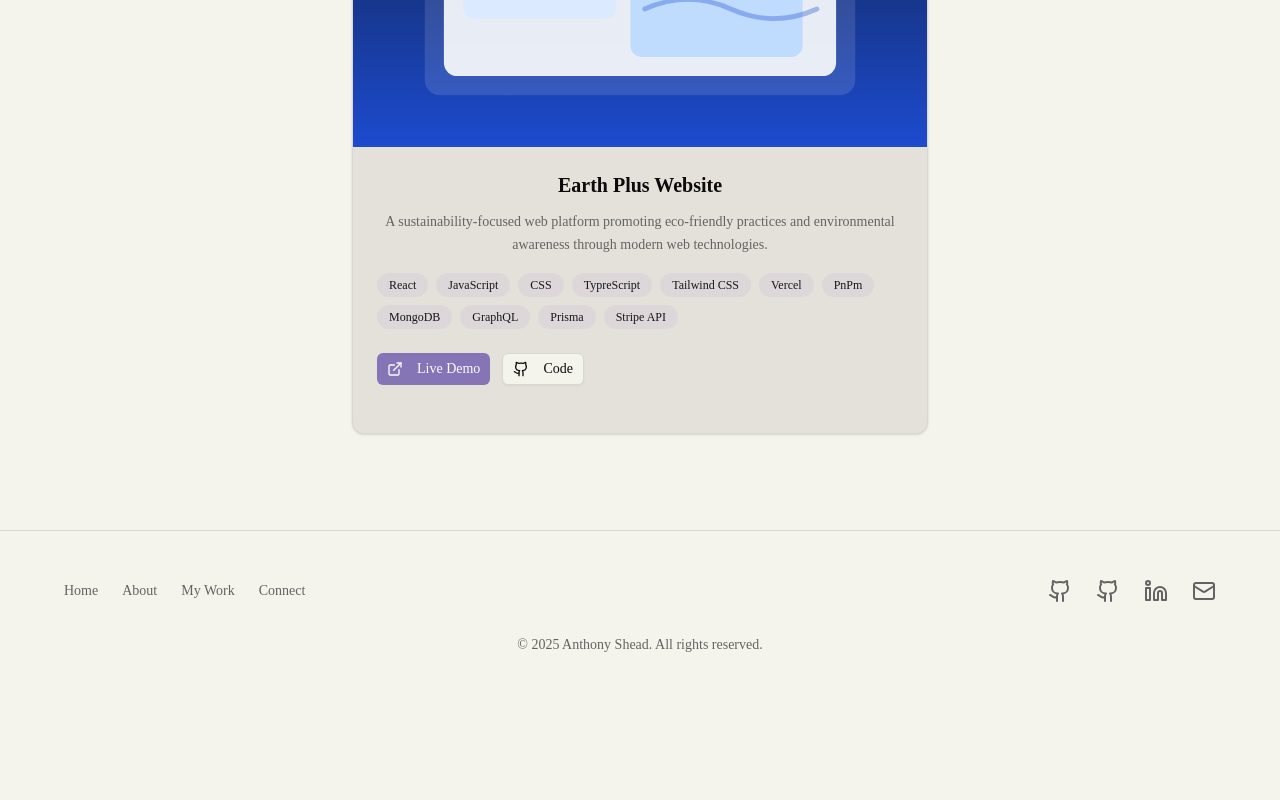
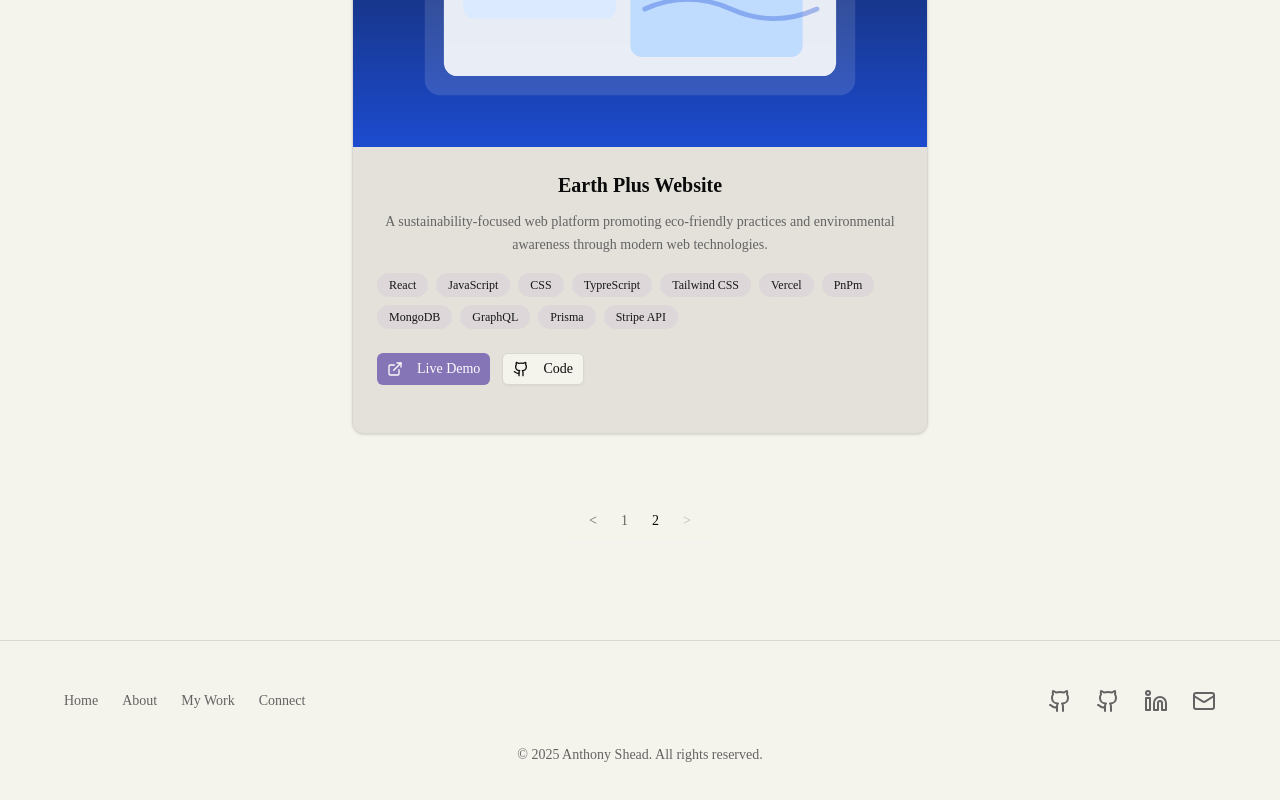
Before and after one commit to Drakeze/Portfolio, a Next.js app: page /projects/company/earth-plus in a window 1280 px wide. Shown: the part 1120-1920 px from the top of the page. Before the commit the page ends 1823 px from the top, so only its background shows below. Built offline with nearby package versions, Linux system fonts and the light colour scheme.

Commit message:
Add company pagination and remove test scripts
Implemented numeric and arrow-based pagination for company project pages, allowing navigation between companies. Removed unused test-db.js and test-mongo-direct.js scripts.

```diff
--- a/app/projects/company/[slug]/page.tsx
+++ b/app/projects/company/[slug]/page.tsx
@@ -30,6 +30,14 @@ export default function CompanyPage({ params }: CompanyPageProps) {
   const company = companies[index]
   const description = descriptions[index]
 
+  const prevCompany = companies[index - 1]
+  const nextCompany = companies[index + 1]
+
+  const prevSlug = prevCompany ? slugify(prevCompany.title) : null
+  const nextSlug = nextCompany ? slugify(nextCompany.title) : null
+
+  const allSlugs = companies.map((c) => slugify(c.title))
+
   return (
     <div className="flex flex-col items-center text-center">
       {/* Company Title */}
@@ -55,6 +63,61 @@ export default function CompanyPage({ params }: CompanyPageProps) {
       <div className="w-full max-w-xl">
         <ProjectCard project={company} variant="detailed" />
       </div>
+
+      {/* Company Pagination */}
+      <nav
+        className="mt-16 flex justify-center"
+        aria-label="Company pagination"
+      >
+        <div className="inline-flex items-center gap-6 rounded-lg border border-muted px-6 py-3 text-sm text-muted-foreground">
+
+          {/* Previous Arrow */}
+          {prevSlug ? (
+            <a
+              href={`/projects/company/${prevSlug}`}
+              className="hover:text-foreground transition"
+              aria-label="Previous company"
+            >
+              &lt;
+            </a>
+          ) : (
+            <span className="opacity-40">&lt;</span>
+          )}
+
+          {/* Numeric Links */}
+          {allSlugs.map((companySlug, i) => {
+            const isActive = companySlug === slug
+
+            return (
+              <a
+                key={companySlug}
+                href={`/projects/company/${companySlug}`}
+                aria-current={isActive ? "page" : undefined}
+                className={`transition ${
+                  isActive
+                    ? "text-foreground font-medium"
+                    : "hover:text-foreground"
+                }`}
+              >
+                {i + 1}
+              </a>
+            )
+          })}
+
+          {/* Next Arrow */}
+          {nextSlug ? (
+            <a
+              href={`/projects/company/${nextSlug}`}
+              className="hover:text-foreground transition"
+              aria-label="Next company"
+            >
+              &gt;
+            </a>
+          ) : (
+            <span className="opacity-40">&gt;</span>
+          )}
+        </div>
+      </nav>
     </div>
   )
 }
--- a/app/projects/company/page.tsx
+++ b/app/projects/company/page.tsx
@@ -1,6 +1,4 @@
 import type { Metadata } from "next"
-import { descriptions } from "@/lib/description"
-import { ProjectCard } from "@/components/sections/project-card"
 import { companies } from "@/lib/companies"
 import { siteConfig } from "@/lib/seo"
 
@@ -9,7 +7,18 @@ export const metadata: Metadata = {
   description: "A selection of companies I started and am currently building.",
 }
 
+function slugify(title: string) {
+  return title
+    .toLowerCase()
+    .replace(" website", "")
+    .replace(/\s+/g, "-")
+}
+
 export default function CompanyProjectsPage() {
+  const companySlugs = companies.map((company) => slugify(company.title))
+  const firstSlug = companySlugs[0]
+  const lastSlug = companySlugs[companySlugs.length - 1]
+
   return (
     <>
       <section className="max-w-3xl mb-16 space-y-6">
@@ -30,27 +39,42 @@ export default function CompanyProjectsPage() {
         </p>
       </section>
 
-      {companies.map((company, index) => (
-        <section key={company.title} className="mb-24">
-          <h3 className="text-3xl font-semibold mb-6">
-            {company.title}
-          </h3>
+      <nav
+        className="mt-12 flex justify-center"
+        aria-label="Company selection"
+      >
+        <div className="inline-flex items-center gap-4 rounded-lg border border-muted px-4 py-2 text-sm text-muted-foreground">
 
-          <div className="max-w-3xl space-y-4 mb-10">
-            {descriptions[index].longDescription
-              .split("\n\n")
-              .map((paragraph, pIndex) => (
-                <p key={pIndex} className="text-muted-foreground">
-                  {paragraph}
-                </p>
-              ))}
-          </div>
+          {/* Jump to first company */}
+          <a
+            href={`/projects/company/${firstSlug}`}
+            className="hover:text-foreground transition"
+            aria-label="First company"
+          >
+            &lt;
+          </a>
 
-          <div className="max-w-xl">
-            <ProjectCard project={company} variant="detailed" />
-          </div>
-        </section>
-      ))}
+          {/* Numeric company links */}
+          {companySlugs.map((slug, index) => (
+            <a
+              key={slug}
+              href={`/projects/company/${slug}`}
+              className="hover:text-foreground transition"
+            >
+              {index + 1}
+            </a>
+          ))}
+
+          {/* Jump to last company */}
+          <a
+            href={`/projects/company/${lastSlug}`}
+            className="hover:text-foreground transition"
+            aria-label="Last company"
+          >
+            &gt;
+          </a>
+        </div>
+      </nav>
     </>
   )
 }
--- a/test-db.js
+++ /dev/null
@@ -1,42 +0,0 @@
-require('dotenv').config()
-const { PrismaClient } = require('@prisma/client')
-
-const prisma = new PrismaClient({})
-
-async function testConnection() {
-  try {
-    console.log('🔄 Testing MongoDB connection...')
-
-    // Test connection by attempting to query
-    await prisma.$connect()
-    console.log('✅ Successfully connected to MongoDB!')
-
-    // Try to count projects
-    const projectCount = await prisma.project.count()
-    console.log(`📊 Found ${projectCount} project(s) in database`)
-
-    // List all projects
-    const projects = await prisma.project.findMany({
-      select: {
-        slug: true,
-        title: true,
-        status: true,
-      }
-    })
-
-    if (projects.length > 0) {
-      console.log('\n📁 Projects:')
-      projects.forEach(p => console.log(`  - ${p.title} (${p.slug}) [${p.status}]`))
-    } else {
-      console.log('\n💡 No projects found. Database is empty but connection works!')
-    }
-
-  } catch (error) {
-    console.error('❌ Connection failed:', error.message)
-    process.exit(1)
-  } finally {
-    await prisma.$disconnect()
-  }
-}
-
-testConnection()
--- a/test-mongo-direct.js
+++ /dev/null
@@ -1,41 +0,0 @@
-require('dotenv').config()
-const { MongoClient } = require('mongodb')
-
-async function testMongoDB() {
-  const client = new MongoClient(process.env.DATABASE_URL)
-
-  try {
-    console.log('🔄 Connecting to MongoDB Atlas...')
-    await client.connect()
-    console.log('✅ Successfully connected to MongoDB!')
-
-    const db = client.db('portfolio')
-    const collections = await db.listCollections().toArray()
-
-    console.log(`\n📊 Database: portfolio`)
-    console.log(`📁 Collections (${collections.length}):`)
-    collections.forEach(c => console.log(`  - ${c.name}`))
-
-    // Try to count documents in Project collection
-    const projectsCollection = db.collection('Project')
-    const count = await projectsCollection.countDocuments()
-    console.log(`\n✨ Projects in database: ${count}`)
-
-    if (count > 0) {
-      const projects = await projectsCollection.find({}).limit(5).toArray()
-      console.log('\n📝 Sample projects:')
-      projects.forEach(p => console.log(`  - ${p.title} (${p.slug})`))
-    }
-
-  } catch (error) {
-    console.error('❌ Connection failed:')
-    console.error(`  Error: ${error.message}`)
-    if (error.code) console.error(`  Code: ${error.code}`)
-    process.exit(1)
-  } finally {
-    await client.close()
-    console.log('\n👋 Connection closed')
-  }
-}
-
-testMongoDB()
```
